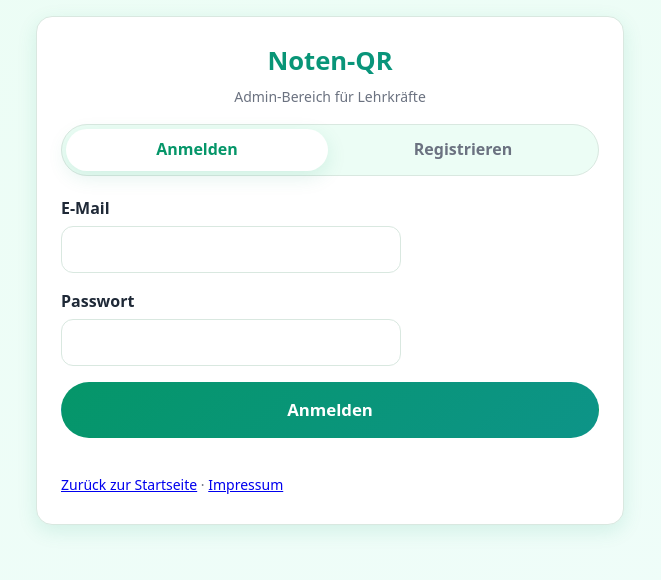
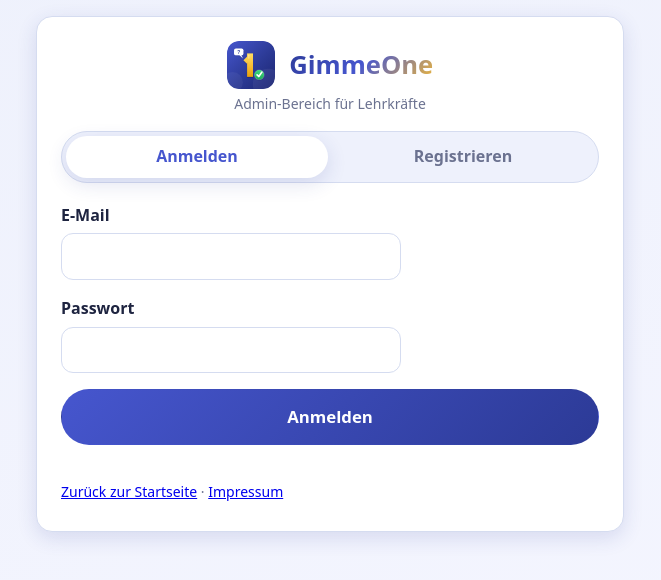
Before and after one commit to Bildungsbits/gimmeone, a website: page public/login.html in a window 1280 px wide. Shown: the whole page, without its empty margins (310-971 px from the left). Drawn offline with Linux system fonts and the light colour scheme.

Commit message:
Umbenennung zu GimmeOne, Design an App-Icon angepasst (Blau/Gold/Grün), Icon sichtbar auf allen Seiten
Generated by Mistral Vibe.
Co-Authored-By: Mistral Vibe <vibe@mistral.ai>

```diff
--- a/public/login.html
+++ b/public/login.html
@@ -3,7 +3,7 @@
 <head>
   <meta charset="utf-8">
   <meta name="viewport" content="width=device-width, initial-scale=1">
-  <title>Anmelden – Noten-QR</title>
+  <title>Anmelden – GimmeOne</title>
   <link rel="icon" type="image/svg+xml" href="/icon.svg">
   <link rel="alternate icon" type="image/png" href="/favicon-512.png">
   <link rel="apple-touch-icon" href="/apple-touch-icon.png">
@@ -12,7 +12,10 @@
 <body>
   <main class="wrap narrow">
     <section class="card">
-      <p class="brand-big">Noten-QR</p>
+      <div class="brand-row center">
+        <img class="app-icon klein" src="/icon.svg" alt="GimmeOne App-Icon">
+        <p class="brand-big">GimmeOne</p>
+      </div>
       <p class="hint center">Admin-Bereich für Lehrkräfte</p>
       <div class="tabs">
         <button id="tab-login" class="tab active" type="button">Anmelden</button>
--- a/public/styles.css
+++ b/public/styles.css
@@ -1,31 +1,35 @@
-/* Noten-QR Design-System */
+/* GimmeOne Design-System – abgestimmt auf das App-Icon (Blau, Gold, Grün) */
 :root {
-  --prim: #059669;
-  --prim-2: #0d9488;
-  --prim-dunkel: #047857;
-  --bg-1: #ecfdf5;
-  --bg-2: #f0fdfa;
+  --prim: #4656CE;
+  --prim-2: #2C3A96;
+  --prim-dunkel: #1B2470;
+  --gold: #F7BC33;
+  --gold-2: #FFE066;
+  --bg-1: #eef1fc;
+  --bg-2: #f5f6ff;
   --karte: #ffffff;
   --topbar-bg: rgba(255, 255, 255, 0.82);
-  --text: #1f2937;
-  --dezim: #6b7280;
-  --linie: #d9e8e0;
-  --erfolg: #16a34a;
+  --text: #1e2440;
+  --dezim: #6b7290;
+  --linie: #d5dcf0;
+  --erfolg: #1FA85A;
   --warn: #d97706;
   --gefahr: #dc2626;
-  --schatten: 0 6px 20px rgba(5, 150, 105, 0.12);
+  --schatten: 0 6px 20px rgba(44, 58, 150, 0.14);
   --radius: 16px;
 }
 
 @media (prefers-color-scheme: dark) {
   :root {
-    --bg-1: #081511;
-    --bg-2: #0a1a17;
-    --karte: #13221d;
-    --topbar-bg: rgba(8, 21, 17, 0.82);
+    --prim: #7383e6;
+    --prim-2: #4656CE;
+    --bg-1: #0c1030;
+    --bg-2: #0f1440;
+    --karte: #161d52;
+    --topbar-bg: rgba(12, 16, 48, 0.82);
     --text: #e5e7eb;
     --dezim: #9ca3af;
-    --linie: #1f3a30;
+    --linie: #263065;
     --schatten: 0 6px 20px rgba(0, 0, 0, 0.45);
   }
 }
@@ -140,15 +144,43 @@ label input, label select, label textarea { display: block; margin-top: 0.3rem;
   gap: 0.75rem;
 }
 .brand {
+  display: inline-flex;
+  align-items: center;
+  gap: 0.5rem;
   font-weight: 800;
   font-size: 1.15rem;
-  background: linear-gradient(135deg, var(--prim), var(--prim-2));
+  background: linear-gradient(135deg, var(--prim-2), var(--prim) 50%, var(--gold));
   -webkit-background-clip: text;
   background-clip: text;
   color: transparent;
 }
+.brand-icon {
+  width: 30px;
+  height: 30px;
+  flex: none;
+  border-radius: 8px;
+}
 .topbar-right { display: flex; align-items: center; gap: 0.75rem; }
 .me { color: var(--dezim); font-size: 0.9rem; }
+
+/* ---------- App-Icon ---------- */
+.app-icon {
+  width: 64px;
+  height: 64px;
+  flex: none;
+  border-radius: 16px;
+  display: block;
+}
+.app-icon.klein { width: 48px; height: 48px; border-radius: 12px; }
+.brand-row { display: flex; align-items: center; gap: 0.9rem; }
+.brand-row.center { justify-content: center; margin-bottom: 0.25rem; }
+.brand-row .brand-big { margin: 0; }
+.logo-center {
+  width: 40px;
+  height: 40px;
+  border-radius: 11px;
+  margin: 0 auto 0.5rem;
+}
 
 /* ---------- Landing ---------- */
 .hero {
@@ -159,7 +191,7 @@ label input, label select, label textarea { display: block; margin-top: 0.3rem;
 }
 .hero h1 {
   font-size: 2.1rem;
-  background: linear-gradient(135deg, var(--prim), var(--prim-2));
+  background: linear-gradient(135deg, var(--prim-2), var(--prim) 50%, var(--gold));
   -webkit-background-clip: text;
   background-clip: text;
   color: transparent;
@@ -190,7 +222,7 @@ label input, label select, label textarea { display: block; margin-top: 0.3rem;
   font-size: 1.6rem;
   text-align: center;
   margin: 0 0 0.25rem;
-  background: linear-gradient(135deg, var(--prim), var(--prim-2));
+  background: linear-gradient(135deg, var(--prim-2), var(--prim) 50%, var(--gold));
   -webkit-background-clip: text;
   background-clip: text;
   color: transparent;
```
Also changed, not shown: public/beitreten.html (+3 -2 lines), public/dashboard.html (+2 -2 lines), public/impressum.html (+1 -1 lines), public/index.html (+5 -2 lines), public/qr.html (+2 -1 lines).
